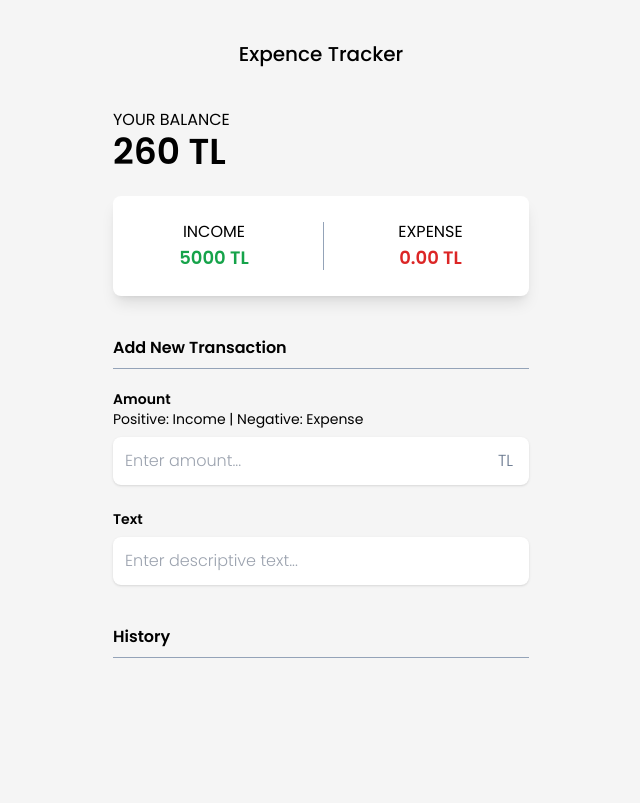
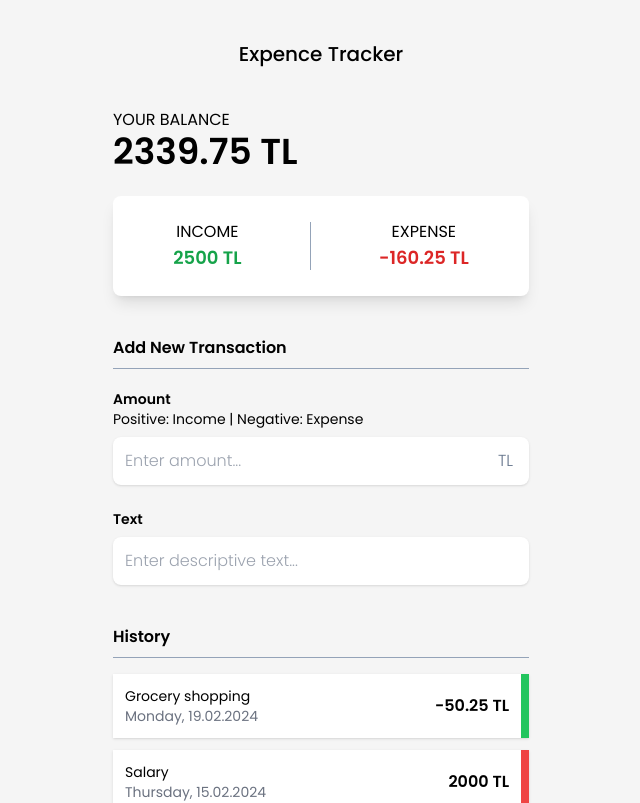
Before and after one commit to togay-aytemiz/expense-tracker, a Next.js app: page / in a window 1280 px wide. Shown: the top 803 px of the page, without its empty margins (319-959 px from the left). Built offline with nearby package versions, Linux system fonts and the light colour scheme.

Commit message:
add functionality

```diff
--- a/package.json
+++ b/package.json
@@ -9,9 +9,10 @@
     "lint": "next lint"
   },
   "dependencies": {
+    "moment": "^2.30.1",
+    "next": "14.1.0",
     "react": "^18",
-    "react-dom": "^18",
-    "next": "14.1.0"
+    "react-dom": "^18"
   },
   "devDependencies": {
     "autoprefixer": "^10.0.1",
--- a/src/components/AddNewTransaction.jsx
+++ b/src/components/AddNewTransaction.jsx
@@ -1,12 +1,22 @@
+import { useState } from "react";
 
-const AddNewTransaction = () => {
+const AddNewTransaction = ({ onCreate }) => {
+  const [amount, setAmount] = useState("");
+  const [text, setText] = useState("");
+
+  const handleClick = () => {
+    const timestamp = new Date().toISOString();
+    onCreate(text, parseFloat(amount), timestamp);
+    setAmount("");
+    setText("");
+  };
+
   return (
     <div className="my-10 flex flex-col gap-5">
       <div className="flex flex-col gap-2">
         <div className="font-semibold">Add New Transaction</div>
         <div className="w-full h-[1px] bg-slate-400"></div>
       </div>
-
 
       <div className="flex flex-col gap-6">
         {/* Amount */}
@@ -18,12 +28,20 @@ const AddNewTransaction = () => {
 
           <div className=" relative">
             <form className="relative">
-                        <input type="number" name="" id="" placeholder="Enter amount..." className="font-light p-3 focus:outline-none rounded-lg shadow w-full"/>
+              <input
+                type="number"
+                name="amount"
+                onChange={(e) => setAmount(e.target.value)}
+                placeholder="Enter amount..."
+                value={amount}
+                className="font-light p-3 focus:outline-none rounded-lg shadow w-full"
+              />
             </form>
-                    <p className=" absolute right-4 top-1/4 text-slate-500 font-light">TL</p>
+            <p className=" absolute right-4 top-1/4 text-slate-500 font-light">
+              TL
+            </p>
           </div>
         </div>
-
 
         {/* Text */}
 
@@ -34,12 +52,29 @@ const AddNewTransaction = () => {
 
           <div className=" relative">
             <form className="relative">
-                        <input type="number" name="" id="" placeholder="Enter descriptive text..." className="font-light p-3 focus:outline-none rounded-lg shadow w-full"/>
+              <input
+                type="text"
+                name="text"
+                placeholder="Enter descriptive text..."
+                value={text}
+                onChange={(e) => setText(e.target.value)}
+                className="font-light p-3 focus:outline-none rounded-lg shadow w-full"
+              />
             </form>
           </div>
         </div>
+
+        {/* Button */}
+        {amount && text && (
+          <button
+            onClick={handleClick}
+            className="p-3 w-full rounded-md shadow-sm text-white bg-purple-500 hover:bg-purple-900 hover:shadow-2xl"
+          >
+            Add Transaction
+          </button>
+        )}
       </div>
     </div>
-  )
-}
-export default AddNewTransaction
+  );
+};
+export default AddNewTransaction;
--- a/src/components/App.js
+++ b/src/components/App.js
@@ -1,20 +1,83 @@
+import { useState } from "react";
 import AddNewTransaction from "./AddNewTransaction";
 import Header from "./Header";
 import History from "./History";
 import IncomeSummary from "./IncomeSummary";
 import YourBalance from "./YourBalance";
 
+const mockData = [
+  {
+    id: 1,
+    text: "Grocery shopping",
+    amount: -50.25,
+    time: "2024-02-19T08:30:00",
+    type: "expense",
+  },
+  {
+    id: 2,
+    text: "Salary",
+    amount: 2000.0,
+    time: "2024-02-15T12:00:00",
+    type: "income",
+  },
+  {
+    id: 3,
+    text: "Gas bill",
+    amount: -30.0,
+    time: "2024-02-10T10:45:00",
+    type: "expense",
+  },
+  {
+    id: 4,
+    text: "Freelance work",
+    amount: 500.0,
+    time: "2024-02-05T16:20:00",
+    type: "income",
+  },
+  {
+    id: 5,
+    text: "Dinner with friends",
+    amount: -80.0,
+    time: "2024-02-02T19:00:00",
+    type: "expense",
+  },
+];
+
 const App = () => {
+  const [transactions, setTransactions] = useState(mockData);
+
+  const handleCreate = (text, amount, time) => {
+    console.log(
+      `Creating transaction with text: ${text}, amount: ${amount} and time: ${time}`
+    );
+
+    const updatedTransaction = [
+      ...transactions,
+      {
+        id: crypto.randomUUID(),
+        text,
+        amount,
+        time,
+        type: amount >= 0 ? "income" : "expense",
+      },
+    ].sort((a, b) => new Date(b.time) - new Date(a.time));
+
+    console.log(updatedTransaction);
+    setTransactions(updatedTransaction);
+  };
+
   return (
-    <div className="mt-10 max-w-md mx-auto">
-      <div className="mx-4">
-        <Header />
-        <YourBalance />
-        <IncomeSummary />
-        <AddNewTransaction />
-        <History />
+    <>
+      <div className="mt-10 max-w-md mx-auto">
+        <div className="mx-4">
+          <Header />
+          <YourBalance transactions={transactions} />
+          <IncomeSummary transactions={transactions} />
+          <AddNewTransaction onCreate={handleCreate} />
+          <History transactions={transactions} />
+        </div>
       </div>
-    </div>
+    </>
   );
 };
 export default App;
--- a/src/components/History.jsx
+++ b/src/components/History.jsx
@@ -1,16 +1,21 @@
-const History = () => {
+import HistoryItem from "./HistoryItem";
+
+const History = ({ transactions }) => {
   return (
-    <div className="my-10 flex flex-col gap-5">
-        <div className="flex flex-col gap-2">
-            <div className="font-semibold">History</div>
-            <div className="w-full h-[1px] bg-slate-400"></div>
-        </div>
+    <div className="my-10 flex flex-col gap-4">
+      <div className="flex flex-col gap-2">
+        <div className="font-semibold">History</div>
+        <div className="w-full h-[1px] bg-slate-400"></div>
+      </div>
 
+      <div className="flex flex-col gap-3">
+        {/* history details */}
 
-        <div className="flex flex-col gap-6">
-            {/* history details */}
-        </div>
+        {transactions.map((transaction) => {
+          return <HistoryItem transaction={transaction} />;
+        })}
+      </div>
     </div>
-  )
-}
-export default History
+  );
+};
+export default History;
--- /dev/null
+++ b/src/components/HistoryItem.jsx
@@ -0,0 +1,23 @@
+import moment from "moment";
+
+const HistoryItem = ({ transaction }) => {
+  const { type, text, amount, time, id } = transaction;
+  const borderColor = type === "income" ? true : false;
+
+  return (
+    <div
+      className={`flex flex-row items-center justify-between p-3 shadow bg-white border-r-8 ${
+        borderColor ? "border-red-500" : "border-green-500"
+      }`}
+    >
+      <div>
+        <p className=" text-left text-sm">{text}</p>
+        <p className="text-left text-sm text-gray-500">
+          {moment(time).format("dddd, DD.MM.YYYY")}
+        </p>
+      </div>
+      <p className=" text-right text-md font-semibold">{amount} TL</p>
+    </div>
+  );
+};
+export default HistoryItem;
--- a/src/components/IncomeSummary.jsx
+++ b/src/components/IncomeSummary.jsx
@@ -1,19 +1,37 @@
-const IncomeSummary = () => {
+const IncomeSummary = ({ transactions }) => {
+  const filteredIncome = transactions.filter(
+    (transaction) => transaction.type === "income"
+  );
+  const calculatedIncome = filteredIncome.reduce(
+    (acc, curr) => acc + curr.amount,
+    0
+  );
+
+  const filteredExpense = transactions.filter(
+    (transaction) => transaction.type === "expense"
+  );
+  const calculatedExpense = filteredExpense.reduce(
+    (acc, curr) => acc + curr.amount,
+    0
+  );
+
   return (
     <div className=" bg-white rounded-lg shadow-lg p-6 my-6 flex flex-row items-center justify-evenly">
       <div className="flex flex-col justify-center items-center">
         <p className="uppercase">Income</p>
-            <p className="text-lg font-semibold text-green-600">5000 TL</p>
+        <p className="text-lg font-semibold text-green-600">
+          {calculatedIncome > 0 ? calculatedIncome : "0.00"} TL
+        </p>
       </div>
 
-        <div className="w-[1px] bg-slate-400 h-12 mx-8">
-
-        </div>
+      <div className="w-[1px] bg-slate-400 h-12 mx-8"></div>
       <div className="flex flex-col justify-center items-center">
         <p className="uppercase">Expense</p>
-            <p className="text-lg font-semibold text-red-600">0.00 TL</p>
+        <p className="text-lg font-semibold text-red-600">
+          {calculatedExpense < 0 ? calculatedExpense : "0.00"} TL
+        </p>
       </div>
     </div>
-  )
-}
-export default IncomeSummary
+  );
+};
+export default IncomeSummary;
--- a/src/components/YourBalance.jsx
+++ b/src/components/YourBalance.jsx
@@ -1,10 +1,15 @@
-const YourBalance = () => {
+const YourBalance = ({ transactions }) => {
+  let balance = 0;
+  const calculatedBalance = transactions.reduce(
+    (acc, curr) => acc + curr.amount,
+    0
+  );
+
   return (
     <div className="flex flex-col gap-0 justify-center items-start">
-        <div className="uppercase">Your Balance</div>
-        <div className="text-4xl font-semibold">260 TL</div>
+      <div className="uppercase">Your Balance</div>
+      <div className="text-4xl font-semibold">{calculatedBalance} TL</div>
     </div>
-
-  )
-}
-export default YourBalance
+  );
+};
+export default YourBalance;
```
Also changed, not shown: 1 other file (tests, documents, lock files or other folders). Lines whose indentation alone changed are shown as unchanged.
